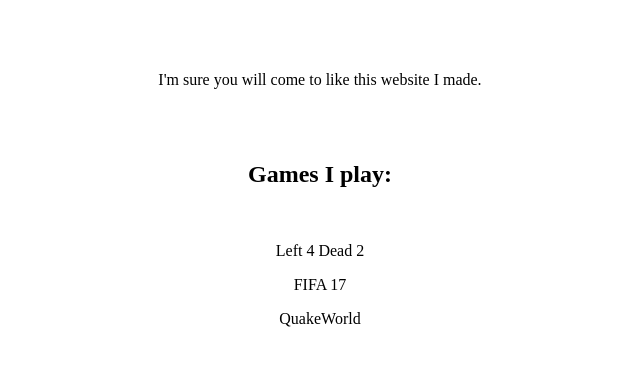
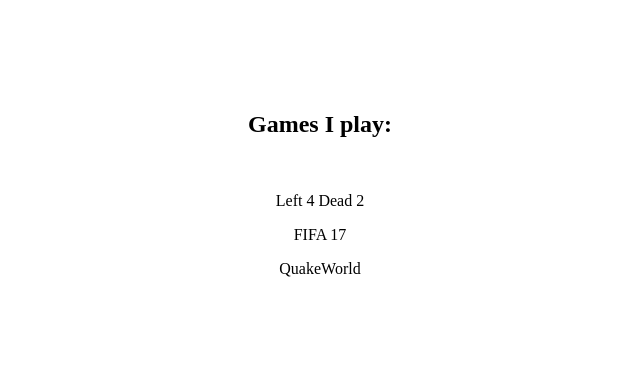
Before and after one commit to ShiroOfficial/ShiroOfficial.github.io, a plain HTML site: page index.html in a window 1280 px wide. Shown: the part 141-506 px from the top of the page, without its empty margins (320-960 px from the left). Drawn offline with Linux system fonts and the light colour scheme.

Commit message:
Removed First Paragraph

```diff
--- a/index.html
+++ b/index.html
@@ -8,7 +8,6 @@
 <br>
 <br>
 <br>
-<center><p>I'm sure you will come to like this website I made.</p></center>
 <br>
 <br>
 <center><h2>Games I play:</center></h2>
```
